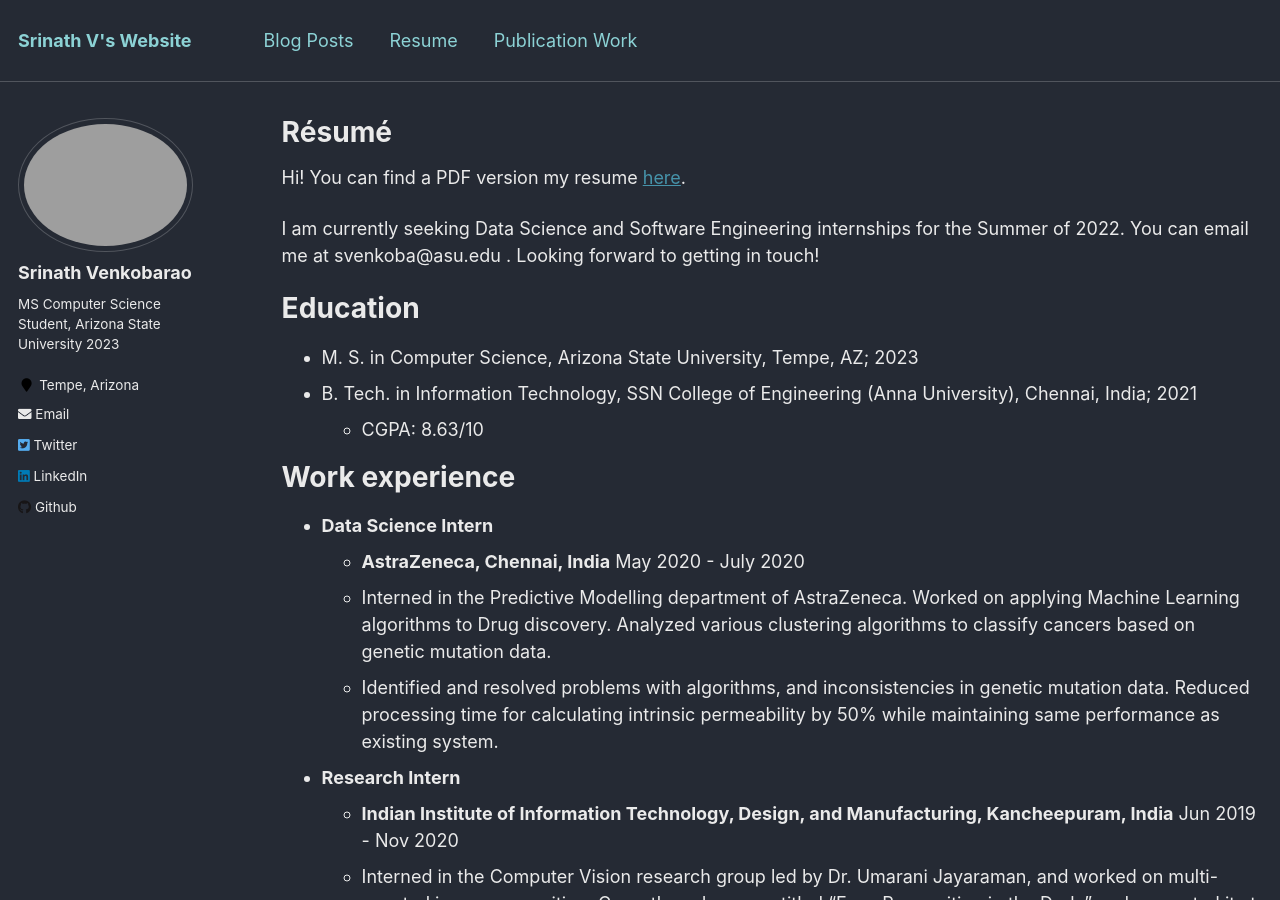
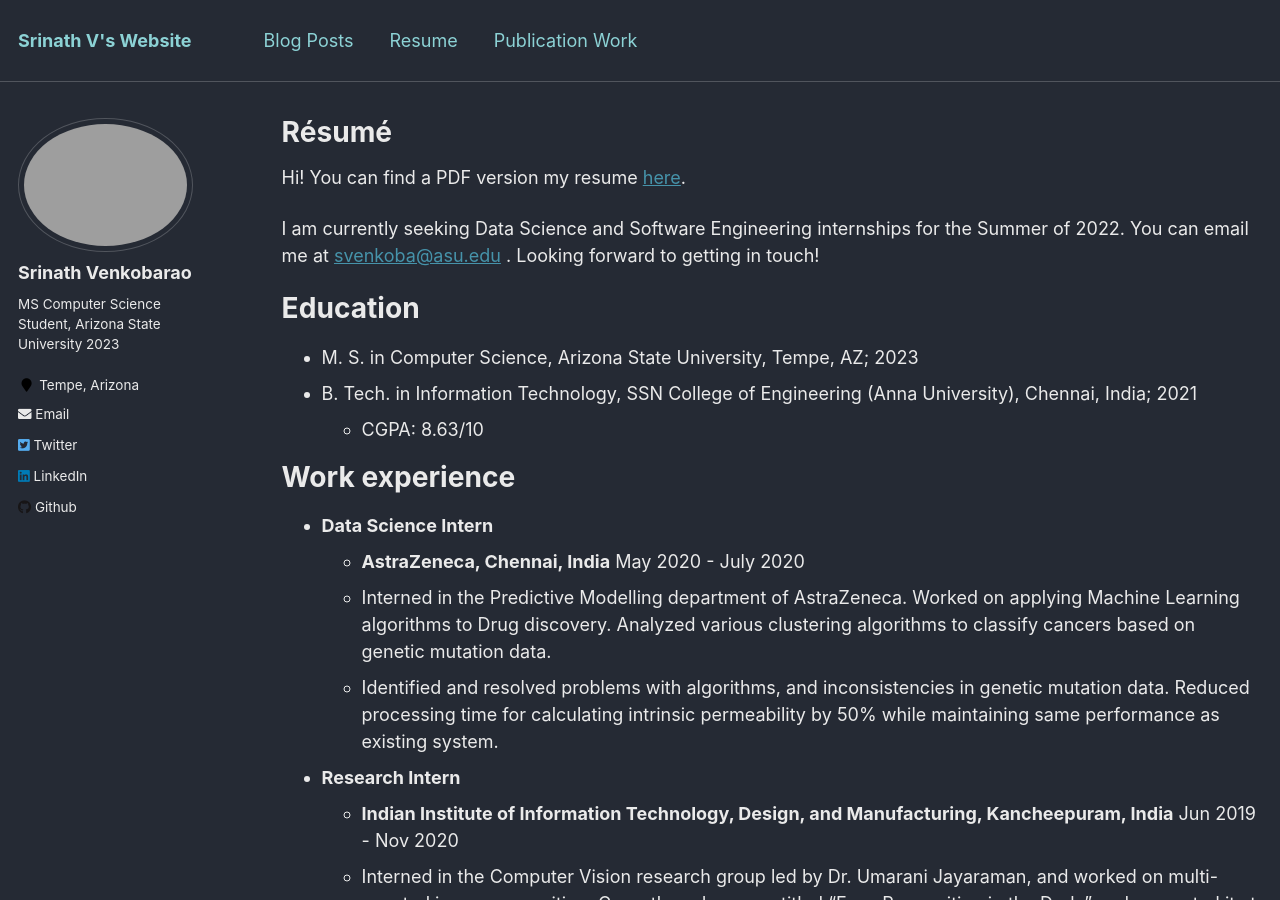
Before and after one commit to srinathvrao/srinathvrao.github.io, a Jekyll site: the page built from _pages/cv.md, in a window 1280 px wide and 900 px high. Built offline with Jekyll 4.4.1, drawn with Linux system fonts in a browser that asks for light colours; part of the change alters nothing that is shown.

Commit message:
Update cv.md

```diff
--- a/_pages/cv.md
+++ b/_pages/cv.md
@@ -13,7 +13,7 @@ redirect_from:
 Hi!
 You can find a PDF version my resume [here](https://drive.google.com/file/d/1-5CHz7Yrp7IAnbHOkF9sxoZDOIdHsEZr/view?usp=sharing).
 
-I am currently seeking Data Science and Software Engineering internships for the Summer of 2022. You can email me at svenkoba@asu.edu . Looking forward to getting in touch!
+I am currently seeking Data Science and Software Engineering internships for the Summer of 2022. You can email me at [svenkoba@asu.edu](mailto:svenkoba@asu.edu) . Looking forward to getting in touch!
 
 Education
 ======
```
